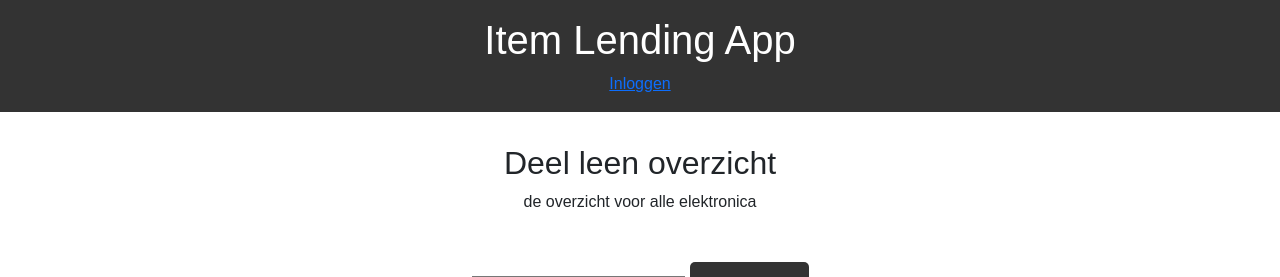
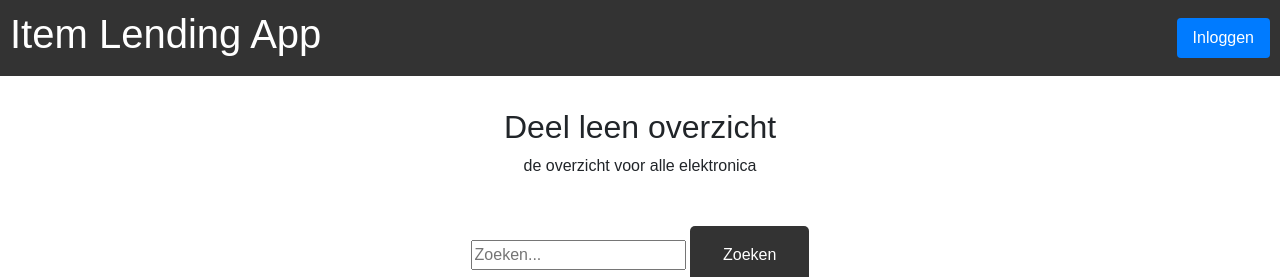
Before and after one commit to tjeerdoweirdo/uitleensysteem, a PHP site: page / in a window 1280 px wide. Shown: the top 277 px of the page. Run offline with PHP 8.4, Linux system fonts and the light colour scheme.

Commit message:
mooiere index

```diff
--- a/index.php
+++ b/index.php
@@ -17,6 +17,28 @@ body {
   margin: 0;
 }
 
+header {
+  display: flex;
+  justify-content: space-between;
+  align-items: center;
+  padding: 10px;
+  background-color: #333;
+  color: #fff;
+}
+
+.login-btn {
+  text-decoration: none;
+  color: #fff;
+  padding: 8px 16px;
+  border-radius: 4px;
+  background-color: #007bff;
+  transition: background-color 0.3s ease;
+}
+
+.login-btn:hover {
+  background-color: #0056b3;
+}
+
 main {
   flex: 1;
   display: flex;
@@ -31,7 +53,7 @@ main {
 }
 
 .card {
-  flex: 0 0 calc(33.33% - 20px); /* 33.33% width for each card with margin */
+  flex: 0 0 calc(33.33% - 20px);
   margin: 10px;
   max-width: 250px;
   box-sizing: border-box;
@@ -42,7 +64,6 @@ main {
   height: auto;
 }
 
-/* Add the following styles to ensure all cards have the same height */
 .card-body {
   height: 100%;
   display: flex;
@@ -56,6 +77,8 @@ main {
 .card-text {
   flex: 1;
 }
+
+
 
 
 </style>
--- a/login.php
+++ b/login.php
@@ -69,7 +69,7 @@ ini_set('display_errors', 1);
                     <input type="password" id="password" name="password" class="form-control" required>
                 </div>
 
-                <button class="btn btn-primary" type="submit">Inloggen</button>
+                <button href="admindashboard.php" btn btn-primary" type="submit">Inloggen</button>
             </form>
         </section>
     </main>
```
